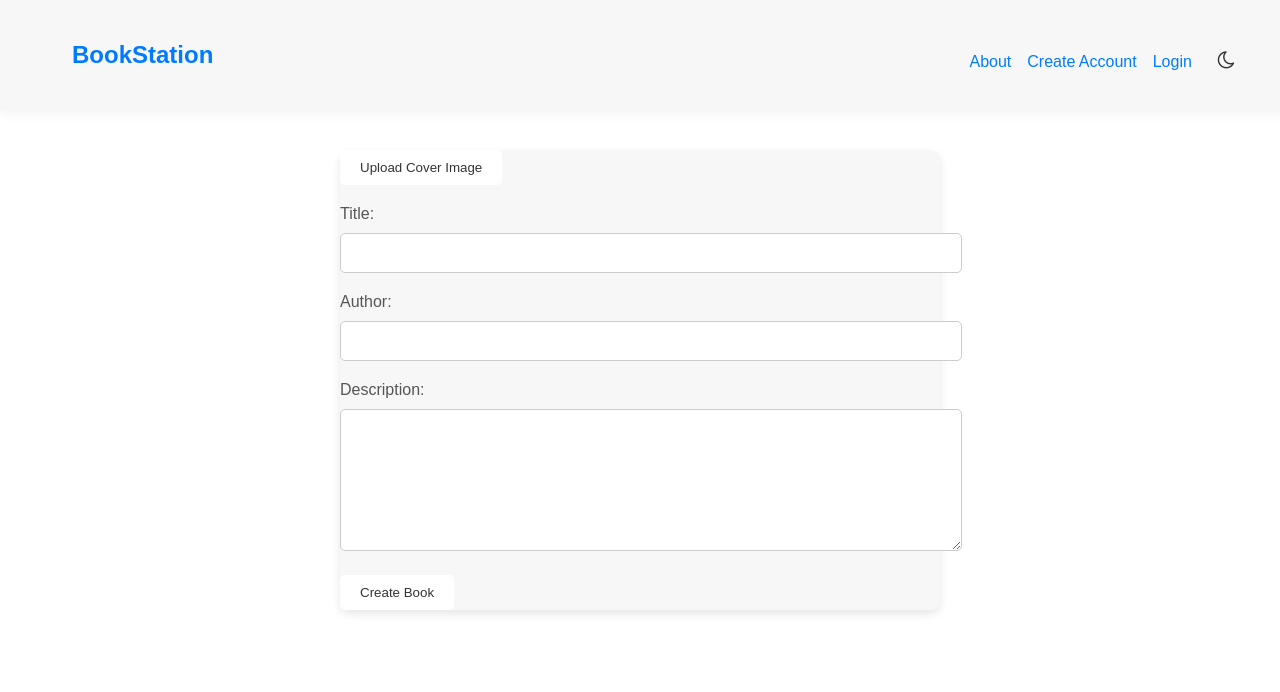
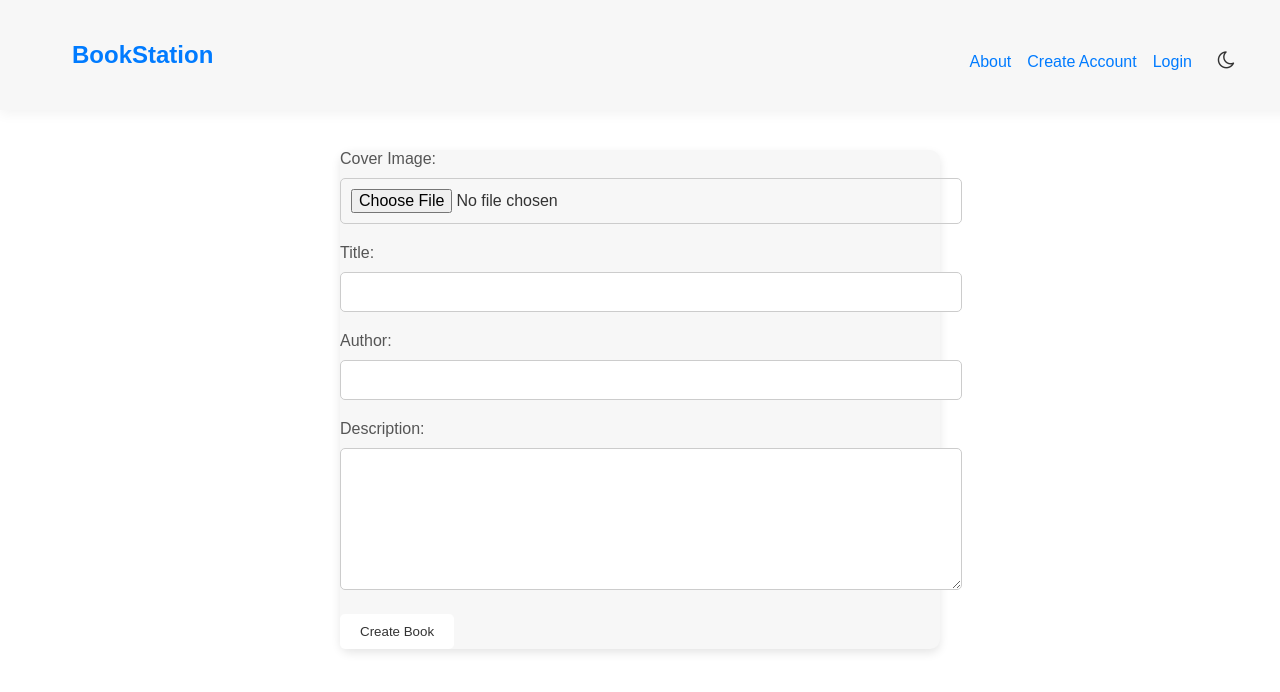
Before and after one commit to kihuni/BookReviewApp, a React (Create React App) app in the folder bookreview-frontend/: page /create in a window 1280 px wide. Shown: the top 692 px of the page. Built offline with nearby package versions, Linux system fonts and the light colour scheme.

Commit message:
added changes in settings

```diff
--- a/bookreview-frontend/src/components/BookCreation.js
+++ b/bookreview-frontend/src/components/BookCreation.js
@@ -2,109 +2,91 @@ import React, { useState } from 'react';
 import { useNavigate } from 'react-router-dom';
 import api from './api';
 
-const BookCreation = ({ user }) => {
+const BookCreation = ( {user} ) => {
     const [title, setTitle] = useState('');
     const [author, setAuthor] = useState('');
     const [description, setDescription] = useState('');
+    const [coverImage, setCoverImage] = useState(null)
     const [successMessage, setSuccessMessage] = useState('');
     const navigate = useNavigate();
 
-  const handleImgBBUpload = async () => {
-    return new Promise((resolve, reject) => {
-      // Trigger the ImgBB upload plugin
-      window.openImgBBUploader({
-        apiKey: process.env.REACT_APP_IMGBB_API_KEY,
-        onSuccess: (result) => {
-          const imgbbImageUrl = result.url;
-          resolve(imgbbImageUrl);
-        },
-        onError: (error) => {
-          reject(error);
-        },
-      });
-    });
-  };
 
     const handleSubmit = async (e) => {
         e.preventDefault();
+        const imgbbApiKey = process.env.REACT_APP_IMGBB_API_KEY;
+
 
         const token = localStorage.getItem('token');
+        const formData = new FormData();
+
+        formData.append('title', title)
+        formData.append('author', author)
+        formData.append('description', description)
+        formData.append('cover_image', coverImage)
 
         try {
-      // Upload the cover image to ImgBB using the ImgBB plugin
-      const imgbbImageUrl = await handleImgBBUpload();
+
+            //upload the cover image to imbb
+
+            const imgbbResponse = await api.post('/imgbb-proxy/', formData, {
+                headers: {
+                    'key': imgbbApiKey,
+                },
+            });
+
+            const imgbbData = imgbbResponse.data.data;
+            const imgbbImageUrl = imgbbData.url;
 
             // Use the ImgBB image URL for the book cover image
-      await api.post(
-        '/books/',
-        {
+            await api.post('/books/', {
                 title,
                 author,
                 description,
                 cover_image: imgbbImageUrl,
-        },
-        {
+            }, {
                 headers: {
                     Authorization: `Bearer ${token}`,
+                    'Content-Type': 'multipart/form-data',
                 },
-        }
-      );
+            });
 
             setSuccessMessage('Book successfully created!');
             setTitle('');
             setAuthor('');
             setDescription('');
-      navigate('/');
+            setCoverImage(null);
+            navigate('/')
         } catch (error) {
             console.error('Error creating book:', error);
         }
+        console.log('FormData:', formData);
+        console.log('ImgBB Response:', imgbbResponse.data);
     };
 
     return (
-    <div className="bookCreation">
+        <div className='bookCreation'>
             <form onSubmit={handleSubmit} encType="multipart/form-data">
               <div>
-          <button type="button" onClick={handleImgBBUpload}>
-            Upload Cover Image
-          </button>
+                    <label htmlFor='cover_image'>Cover Image:</label>
+                    <input type='file' id='cover_image' name='cover_image' onChange={e => setCoverImage(e.target.files[0])} />
                </div>
                 <div>
-          <label htmlFor="title">Title:</label>
-          <input
-            type="text"
-            id="title"
-            name="title"
-            value={title}
-            onChange={(e) => setTitle(e.target.value)}
-            required
-          />
+                    <label htmlFor='title'>Title:</label>
+                    <input type='text' id='title' name='title' value={title} onChange={e => setTitle(e.target.value)} required />
                 </div>
                 <div>
-          <label htmlFor="author">Author:</label>
-          <input
-            type="text"
-            id="author"
-            name="author"
-            value={author}
-            onChange={(e) => setAuthor(e.target.value)}
-            required
-          />
+                    <label htmlFor='author'>Author:</label>
+                    <input type='text' id='author' name='author' value={author} onChange={e => setAuthor(e.target.value)} required />
                 </div>
                 <div>
-          <label htmlFor="description">Description:</label>
-          <textarea
-            name="description"
-            id="description"
-            value={description}
-            onChange={(e) => setDescription(e.target.value)}
-            required
-          />
+                    <label htmlFor='description'>Description:</label>
+                    <textarea name="description" id="description"  value={description} onChange={e => setDescription(e.target.value)} required />
                 </div>
                 <button type="submit">Create Book</button>
             </form>
             {successMessage && <p>{successMessage}</p>}
         </div>
     );
-};
+}
 
 export default BookCreation;
```
Also changed, not shown: 2 other files (tests, documents, lock files or other folders). Lines whose indentation alone changed are shown as unchanged.
